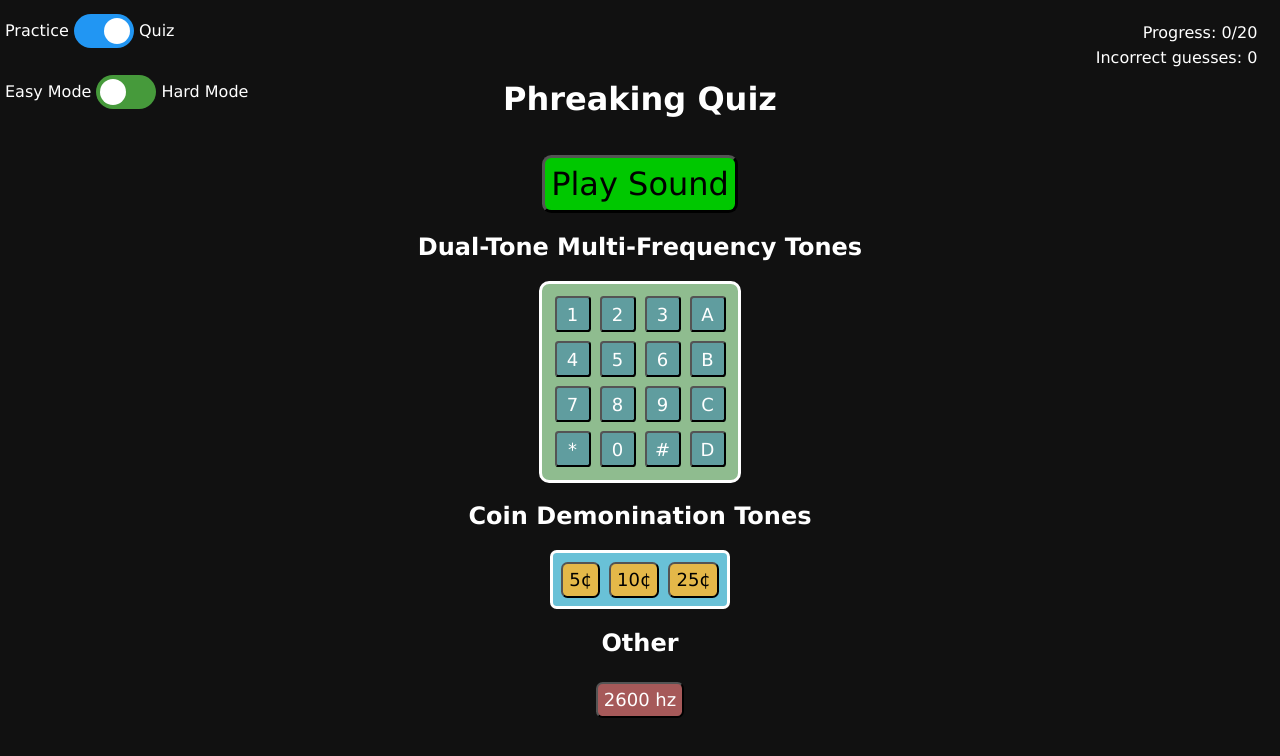
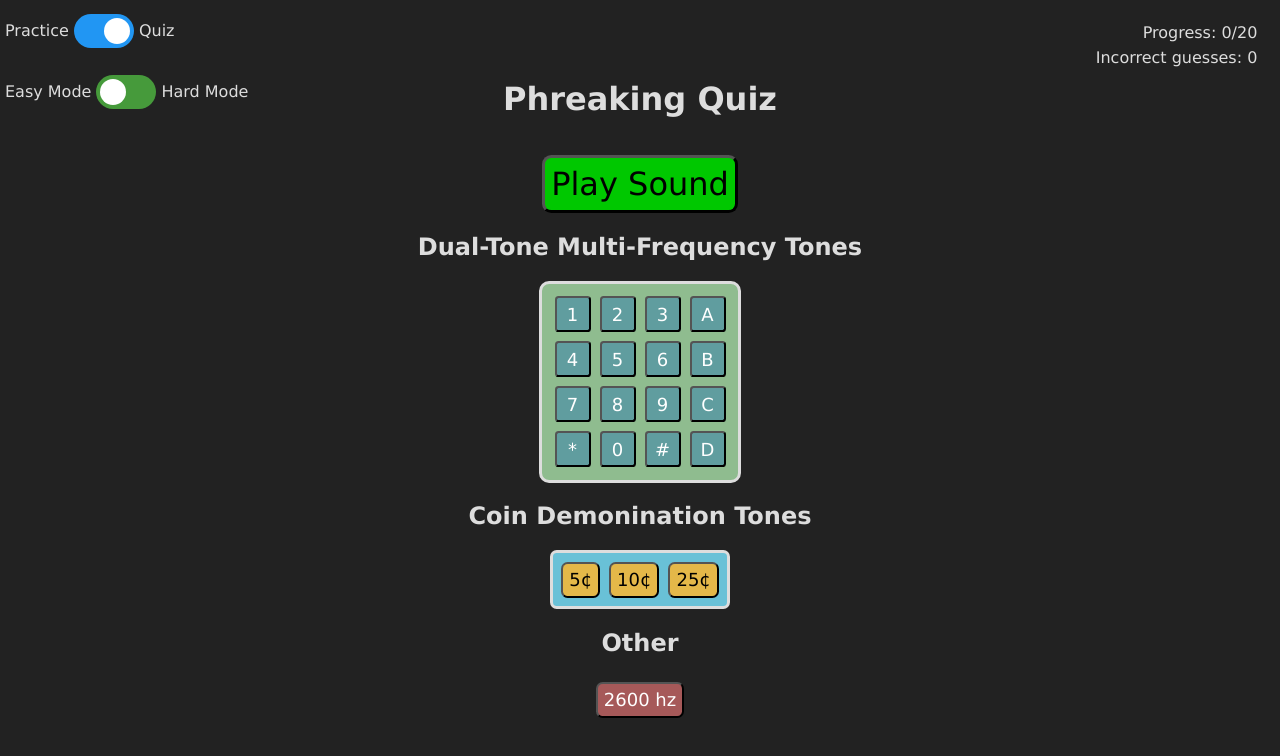
Before and after one commit to tomayyeung/tomay.dev, a Next.js app: page /phreaking in a window 1280 px wide. Shown: the top 756 px of the page. Built offline with nearby package versions, Linux system fonts and the light colour scheme.

Commit message:
lets shelve the platformer for now

```diff
--- a/app/globals.css
+++ b/app/globals.css
@@ -1,9 +1,8 @@
 :root {
-  --primary: white;
-  --background: #111;
+  --primary: #ddd;
+  --background: #222;
   --secondary-bg: #333;
 }
-
 
 body {
   margin: 0;
--- a/app/layout.tsx
+++ b/app/layout.tsx
@@ -1,8 +1,8 @@
 import type { Metadata } from "next";
 import { Lato } from "next/font/google";
 
-import { ViewProvider } from "@/context/ViewContext";
-import { Settings } from "@/components/Settings";
+// import { ViewProvider } from "@/context/ViewContext";
+// import { Settings } from "@/components/Settings";
 
 import "./globals.css";
 
@@ -25,10 +25,11 @@ export default function RootLayout({
   return (
     <html lang="en">
       <body className={`${lato.className}`}>
-        <ViewProvider>
+        {/* <ViewProvider>
+          {children}
           <Settings />
-          {children}
-        </ViewProvider>
+        </ViewProvider> */}
+        {children}
       </body>
     </html>
   );
--- a/components/ProjectSection/Carousel.module.css
+++ b/components/ProjectSection/Carousel.module.css
@@ -81,5 +81,5 @@
 }
 
 .button:hover svg {
-    filter: drop-shadow(0 0 2px rgba(255, 255, 255, 0.5)) drop-shadow(0 0 2px rgba(255, 255, 255, 0.5)) drop-shadow(0 0 2px rgba(255, 255, 255, 0.3)) drop-shadow(0 0 2px rgba(255, 255, 255, 0.2));
+    filter: drop-shadow(0 0 1px black) drop-shadow(0 0 1px black) drop-shadow(0 0 2px rgba(255, 255, 255, 0.5)) drop-shadow(0 0 2px rgba(255, 255, 255, 0.5)) drop-shadow(0 0 2px rgba(255, 255, 255, 0.3)) drop-shadow(0 0 2px rgba(255, 255, 255, 0.2));
 }
--- a/components/Settings/Settings.module.css
+++ b/components/Settings/Settings.module.css
@@ -1,7 +1,34 @@
-div#wrapper {
+.wrapper {
     position: fixed;
-    /* text-align: right; */
     padding: 1em;
     top: 0;
     right: 0;
 }
+
+.iconContainer {
+    text-align: right;
+}
+
+.icon {
+    transition: all 0.5s;
+}
+
+.icon:hover {
+    transform: rotate(180deg);
+    filter: brightness(50%);
+    cursor: pointer;
+}
+
+.container {
+    border: 2px solid white;
+    border-radius: 15px;
+    padding: 0.5em 1em;
+    background-color: #111;
+}
+
+.containerTitle {
+    font-size: larger;
+    text-align: center;
+    border-bottom: 2px solid white;
+    padding: 3px;
+}
--- a/components/Settings/Settings.tsx
+++ b/components/Settings/Settings.tsx
@@ -3,11 +3,29 @@
 import { ViewToggle } from "./ViewToggle";
 
 import styles from "./Settings.module.css"
+import Image from "next/image";
+import { ThemeToggle } from "./ThemeToggle";
 
 export function Settings() {
   return (
-    <div id={styles.wrapper}>
-      <ViewToggle />
-    </div>
+    <>
+      <div className={styles.wrapper}>
+        {/* Settings icon */}
+        <div className={styles.iconContainer}>
+          <Image src="settings_white.svg" alt="Settings" width={40} height={40} className={styles.icon}/>
+        </div>
+
+
+        <div className={styles.container}>
+          {/* Title */}
+          {/* <div className={styles.containerTitle}>Settings</div> */}
+
+          {/* Selectors */}
+          <ViewToggle />
+          <div style={{borderBottom: "1px solid white"}}></div>
+          <ThemeToggle />
+        </div>
+      </div>
+    </>
   );
 }
--- /dev/null
+++ b/components/Settings/ThemeToggle.tsx
@@ -0,0 +1,11 @@
+import { Toggle } from "./Toggle";
+
+export function ThemeToggle() {
+  const toggleTheme = () => {
+
+  }
+
+  return (
+    <Toggle name="Theme" left="Light" leftColor="#ccc" right="Dark" rightColor="#333" func={toggleTheme}/>
+  );
+}
--- /dev/null
+++ b/components/Settings/Toggle.module.css
@@ -0,0 +1,79 @@
+.container {
+    margin: 10px 4px;
+    /* border: solid white; */
+    /* border-width: 1px 0; */
+}
+
+.label {
+    text-align: center;
+}
+
+.switchContainer {
+    display: flex;
+    align-items: center;
+    /* border: 1px solid red; */
+    justify-content: center;
+
+    /* Placeholder values */
+    --left: #fff;
+    --right: #000;
+}
+
+.switchText {
+    margin: 0.5em;
+    padding: 5px;
+}
+
+.switch {
+    position: relative;
+    display: inline-block;
+    width: 60px;
+    height: 30px;
+}
+
+.switch input {
+    opacity: 0;
+    width: 0;
+    height: 0;
+}
+
+.slider {
+    position: absolute;
+    cursor: pointer;
+    top: 0;
+    left: 0;
+    right: 0;
+    bottom: 0;
+    -webkit-transition: .4s;
+    transition: .4s;
+    border-radius: 30px;
+
+    background-color: var(--left);
+}
+
+.checkbox:checked + .slider {
+    background-color: var(--right);
+}
+
+.checkbox:focus + .slider {
+    box-shadow: 0 0 1px var(--right);
+}
+
+.slider:before {
+    position: absolute;
+    content: "";
+    height: 23px;
+    width: 23px;
+    left: 4px;
+    bottom: 4px;
+    background-color: white;
+    -webkit-transition: .4s;
+    transition: .4s;
+    border-radius: 50%;
+}
+
+.checkbox:checked + .slider:before {
+    -webkit-transform: translateX(29px);
+    -ms-transform: translateX(29px);
+    transform: translateX(29px);
+}
--- /dev/null
+++ b/components/Settings/Toggle.tsx
@@ -0,0 +1,35 @@
+import { useEffect } from "react";
+import styles from "./Toggle.module.css"
+
+interface ToggleProps {
+  name: string;
+  left: string;
+  leftColor: string;
+  right: string;
+  rightColor: string;
+  func: () => void;
+}
+
+export function Toggle(props: ToggleProps) {
+  useEffect(() => {
+    const root = document.getElementById(props.name)!;
+    root.style.setProperty("--left", props.leftColor);
+    root.style.setProperty("--right", props.rightColor)
+  });
+
+  return (
+    <div className={styles.container}>
+      <div className={styles.label}>{props.name}</div>
+      <div id={props.name} className={styles.switchContainer}>
+        <p className={styles.switchText}>{props.left}</p>
+
+        <label className={styles.switch}>
+          <input type="checkbox" className={styles.checkbox} id="" onClick={props.func}/>
+          <span className={styles.slider} />
+        </label>
+
+        <p className={styles.switchText}>{props.right}</p>
+      </div>
+    </div>
+  );
+}
--- a/components/Settings/ViewToggle.tsx
+++ b/components/Settings/ViewToggle.tsx
@@ -3,17 +3,18 @@
 import { usePathname } from "next/navigation";
 
 import { useView } from "@/context/ViewContext";
+import { Toggle } from "./Toggle";
+
+// import styles from "./ViewToggle.module.css"
 
 export function ViewToggle() {
-  const { viewMode, toggleViewMode } = useView();
+  const { toggleViewMode } = useView();
 
   const pathname = usePathname();
   const hideOn = ["/phreaking", "/canvas-demo"];
-  if (hideOn.includes(pathname)) return null;
+  if (hideOn.includes(pathname)) return <></>;
 
   return (
-    <button onClick={toggleViewMode}>
-      Switch view mode to {viewMode === "game" ? "text" : "game"}
-    </button>
-  )
+    <Toggle name="View" left="Game" leftColor="#cdc" right="Text" rightColor="#343" func={toggleViewMode}/>
+  );
 }
```
Also changed, not shown: app/page.tsx (+5 -4 lines), app/projects/ProjectsPage.tsx (+7 -6 lines), public/settings_black.svg (added), public/settings_white.svg (added).
